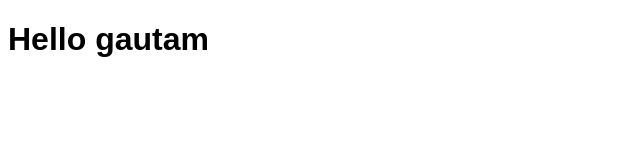
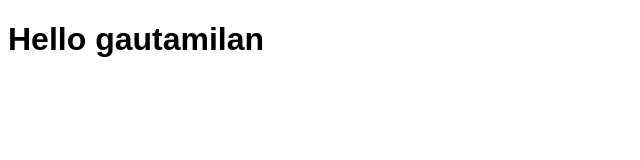
Before and after one commit to gautamdevgrover/simple-jenkins-pipeline, a plain HTML site: page index.html in a window 1280 px wide. Shown: the whole page, without its empty margins (0-640 px from the left). Drawn offline with Linux system fonts and the light colour scheme.

Commit message:
name changed

```diff
--- a/index.html
+++ b/index.html
@@ -2,6 +2,6 @@
 <html>
   <head><meta charset="utf-8"><title>Hello</title></head>
   <body>
-    <h1 style="font-family: Arial, sans-serif;">Hello gautam</h1>
+    <h1 style="font-family: Arial, sans-serif;">Hello gautamilan</h1>
   </body>
 </html>
```
